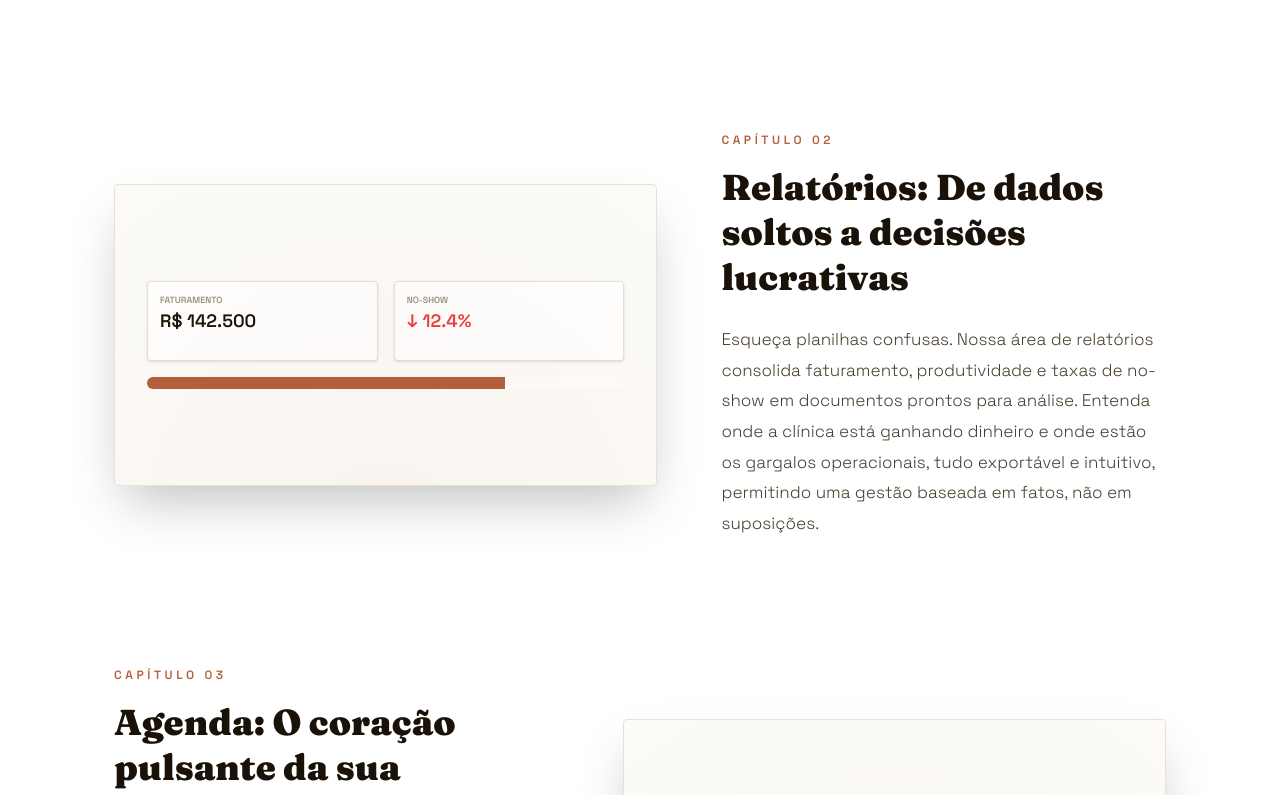
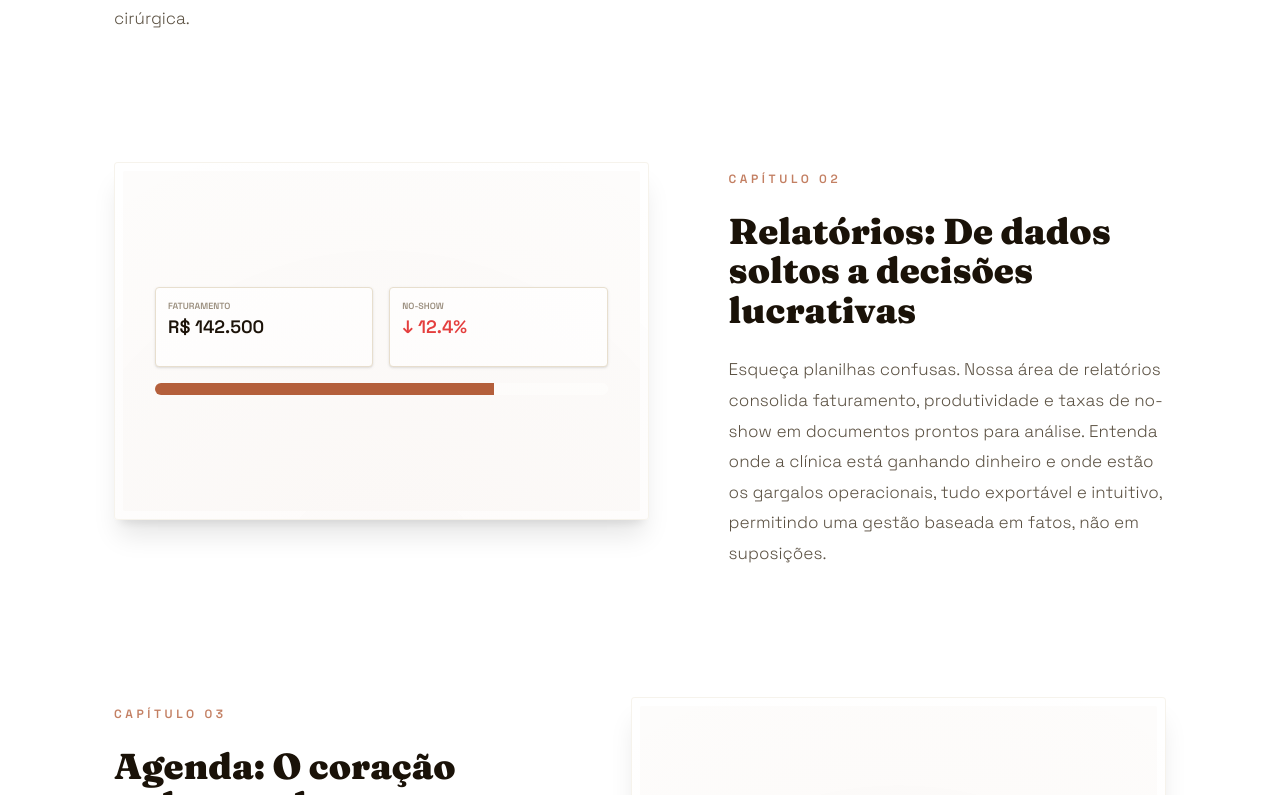
Before and after one commit to gugabrandao/cromia-site, a React (Vite) app: page /cromiahealth in a window 1280 px wide. Shown: the part 1065-1860 px from the top of the page. Built offline with nearby package versions, Linux system fonts and the light colour scheme.

Commit message:
style: restaurar estética minimalista do card branco e alinhamento editorial

```diff
--- a/src/pages/CromiaHealth.tsx
+++ b/src/pages/CromiaHealth.tsx
@@ -16,22 +16,25 @@ const Chapter = ({
   mockup?: React.ReactNode,
   imageSide?: 'left' | 'right'
 }) => (
-  <div className={`flex flex-col ${imageSide === 'left' ? 'md:flex-row-reverse' : 'md:flex-row'} items-center gap-12 md:gap-16 mb-24 md:mb-32`}>
-    <div className="w-full md:w-[45%]">
-      <div className="text-[12px] font-bold tracking-[0.3em] uppercase text-cromia-gold mb-4">Capítulo {number}</div>
-      <h2 className="font-fraunces text-3xl md:text-4xl font-black text-cromia-ink mb-6 leading-tight">
+  <div className={`flex flex-col ${imageSide === 'left' ? 'md:flex-row-reverse' : 'md:flex-row'} items-start gap-12 md:gap-20 mb-32`}>
+    <div className="w-full md:w-[45%] pt-2">
+      <div className="text-[12px] font-bold tracking-[0.3em] uppercase text-cromia-gold mb-6 opacity-80">Capítulo {number}</div>
+      <h2 className="font-fraunces text-3xl md:text-4xl font-black text-cromia-ink mb-6 leading-[1.1]">
         {title}
       </h2>
-      <div className="text-[17px] text-cromia-ink2 leading-[1.8] font-light">
+      <div className="text-[17px] text-cromia-ink2 leading-[1.8] font-light opacity-90">
         {text}
       </div>
     </div>
     <div className="w-full md:w-[55%]">
-      <div className="bg-white/40 border border-cromia-border rounded-sm shadow-2xl relative overflow-hidden group transition-transform duration-500 hover:scale-[1.02]">
+      <div className="bg-white/60 backdrop-blur-sm border border-cromia-border/40 rounded-sm shadow-xl relative overflow-hidden group transition-all duration-500 hover:shadow-2xl">
+        <div className="p-1 md:p-2 bg-white/40">
           {image ? (
+            <div className="relative rounded-[2px] overflow-hidden shadow-sm border border-cromia-border/20">
               <img src={image} alt={title} className="w-full h-auto block" />
+            </div>
           ) : mockup ? (
-          <div className="bg-cromia-bg/30 p-8 min-h-[300px] flex flex-col justify-center">
+            <div className="bg-cromia-bg/20 p-8 min-h-[340px] flex flex-col justify-center rounded-[2px]">
               {mockup}
             </div>
           ) : (
@@ -39,8 +42,8 @@ const Chapter = ({
               [ Espaço para Print da Área: {title} ]
             </div>
           )}
-        <div className="absolute inset-0 bg-[radial-gradient(circle_at_50%_120%,rgba(180,95,59,0.05),transparent)] pointer-events-none" />
-        <div className="absolute inset-0 border-[1px] border-white/20 pointer-events-none" />
+        </div>
+        <div className="absolute inset-0 bg-[radial-gradient(circle_at_50%_120%,rgba(180,95,59,0.03),transparent)] pointer-events-none" />
       </div>
     </div>
   </div>
```
Lines whose indentation alone changed are shown as unchanged.
